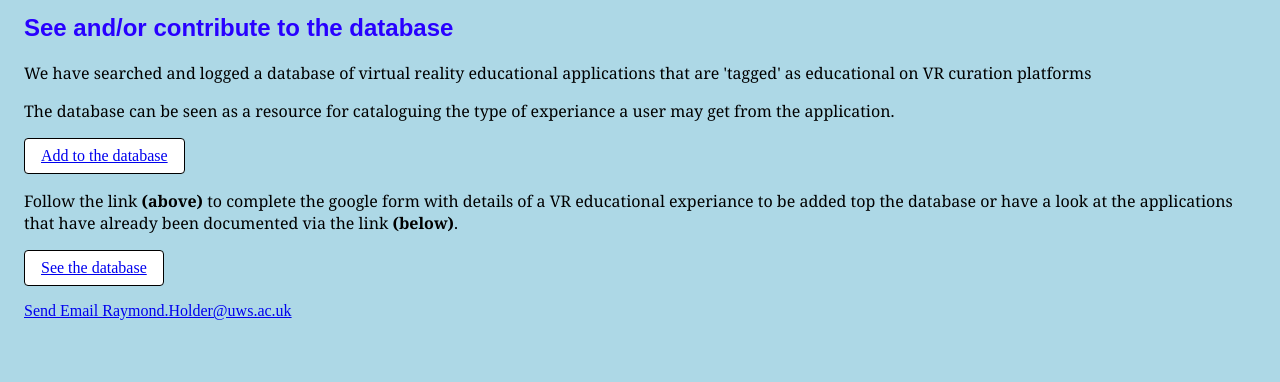
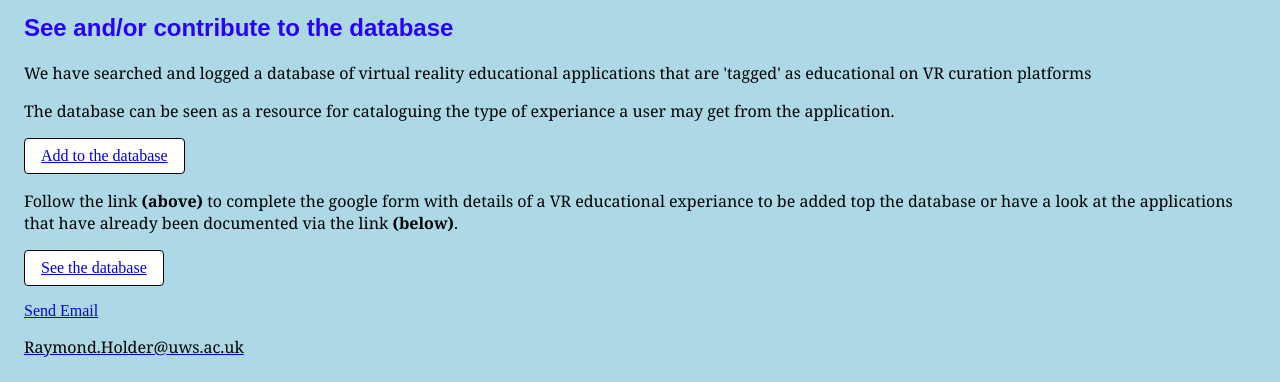
Before and after one commit to RayHol/VR-app-database, a plain HTML site: page index.html in a window 1280 px wide. Shown: the part 525-907 px from the top of the page. Before the commit the page ends 853 px from the top, so only its background shows below. Drawn offline with Linux system fonts and the light colour scheme; a web font is replaced by a local one.

Commit message:
Update index.html

```diff
--- a/index.html
+++ b/index.html
@@ -72,7 +72,7 @@ p {text-align:left;font-family:Georgia, serif;font-size:16px;font-style:normal;f
 </button>
           <p></p>
           <a href="mailto:raymond.holder@uws.ac.uk"> Send Email
-          Raymond.Holder@uws.ac.uk
+            <p>Raymond.Holder@uws.ac.uk</p>
           </a>
         </div>
       </div>
```
